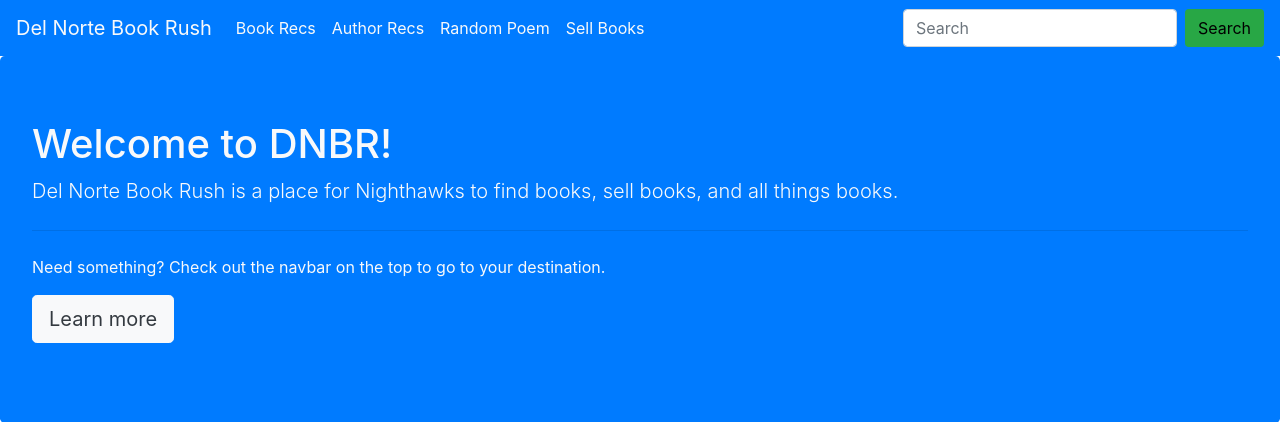
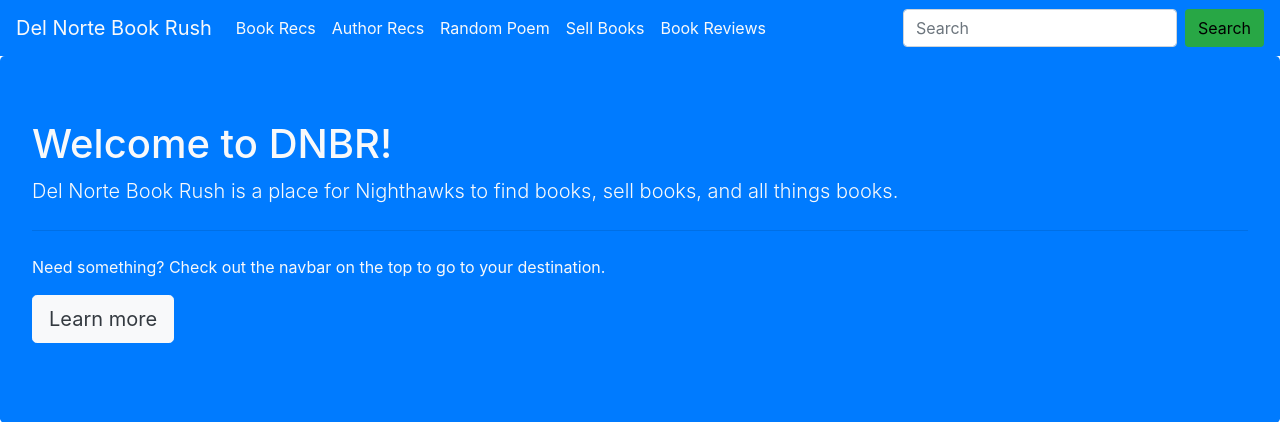
Before and after one commit to adhithin/virtualLibrary, a Flask app: page / in a window 1280 px wide. Shown: the top 422 px of the page. Run offline with Flask 2, Linux system fonts and the light colour scheme; some libraries are stand-ins or nearby versions.

Commit message:
linked to home page

```diff
--- a/templates/home.html
+++ b/templates/home.html
@@ -29,6 +29,10 @@
 
             <li class="nav-item">
                 <a class="nav-link text-light" href="/join/sell" >Sell Books</a>
+            </li>
+
+            <li class="nav-item">
+                <a class="nav-link text-light" href="/bookreviews" > Book Reviews</a>
             </li>
 
 
```
